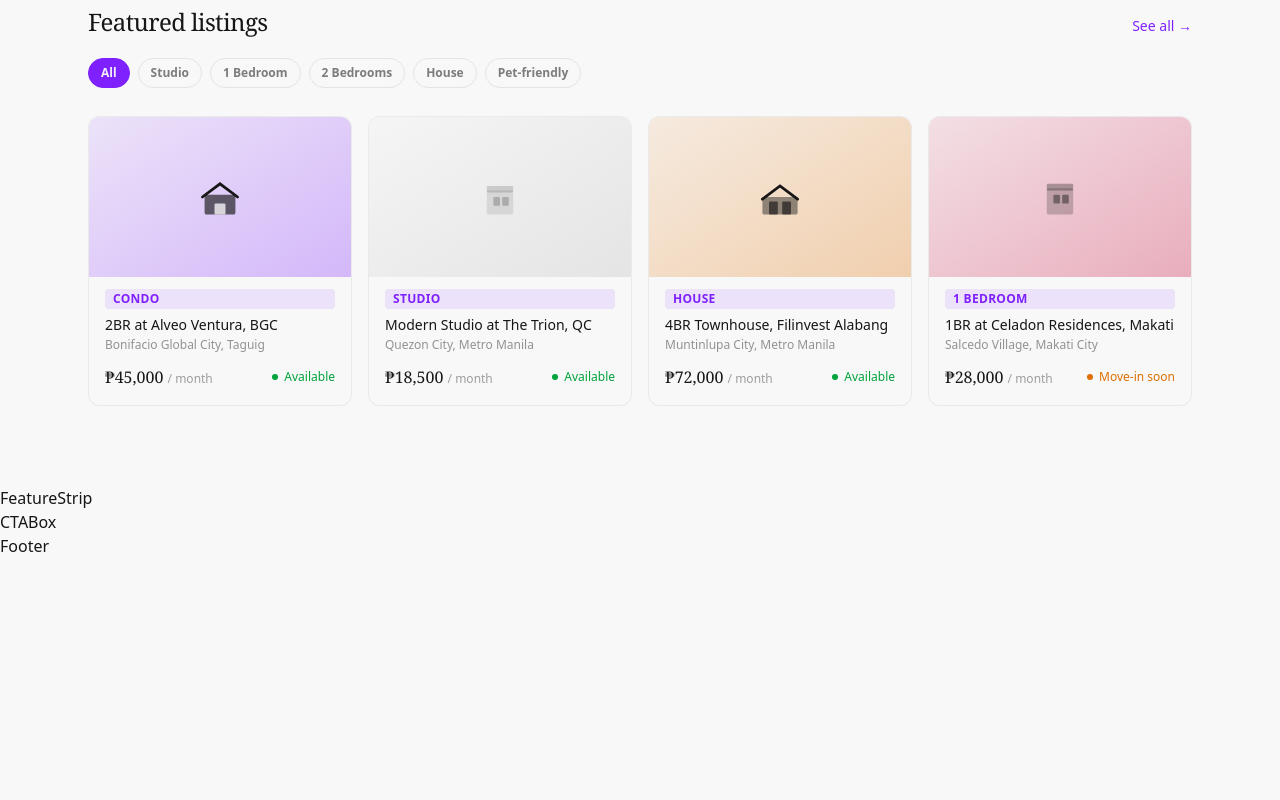
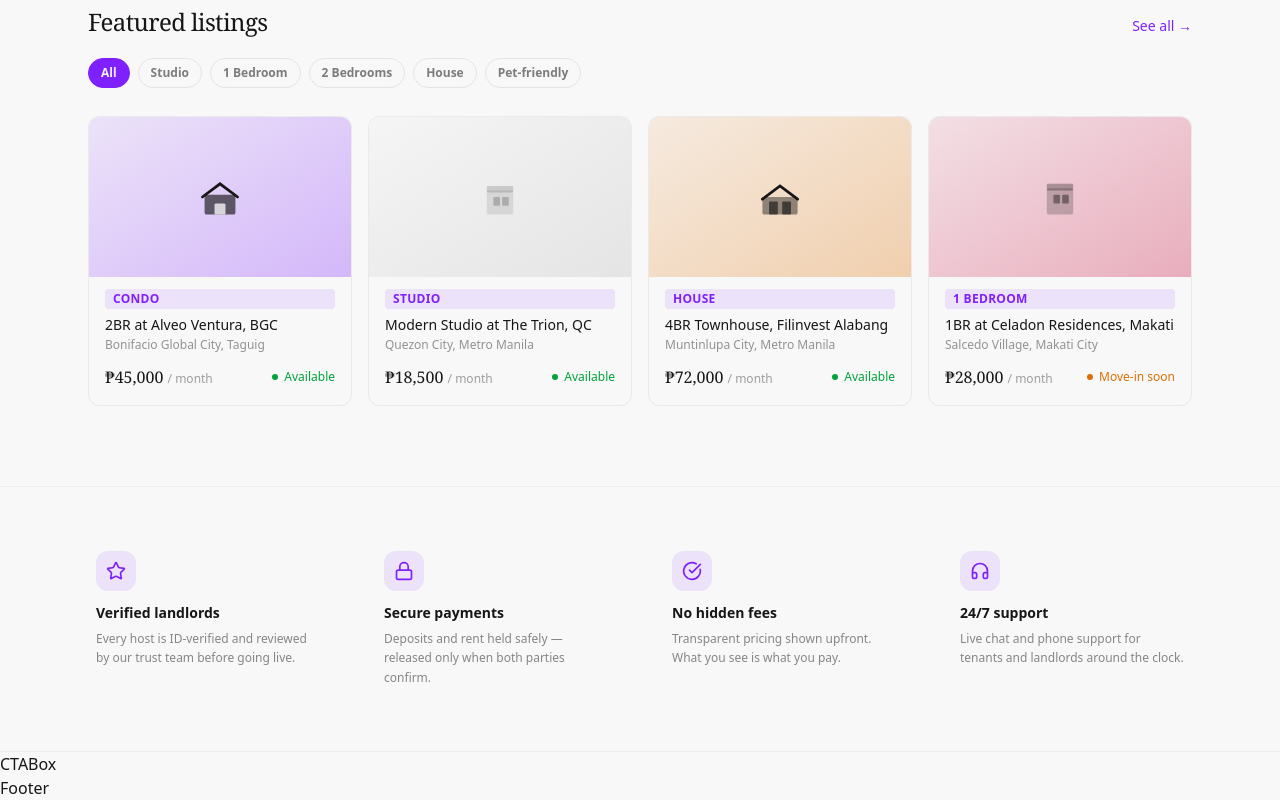
Before and after one commit to johnmarkfrncsc/Renting-App, a React (Vite) app in the folder frontend/: page / in a window 1280 px wide. Shown: the part 519-1319 px from the top of the page. Before the commit the page ends 1077 px from the top, so only its background shows below. Built offline with nearby package versions, Linux system fonts and the light colour scheme; no server answers; sample sign-in values are in the browser's storage.

Commit message:
feat: add FeaturesStrip component with separated data layer

```diff
--- a/frontend/src/components/landing/feature/FeatureStrip.jsx
+++ b/frontend/src/components/landing/feature/FeatureStrip.jsx
@@ -1,7 +1,33 @@
-import React from "react";
+import featureStripData from "./data/featureStripData";
 
 const FeatureStrip = () => {
-  return <div>FeatureStrip</div>;
+  return (
+    <div className="bg-base-100 border-t border-b border-base-300/60 py-14 md:py-16 px-5 md:px-6">
+      <div className="max-w-6xl mx-auto flex flex-wrap gap-10 md:gap-0">
+        {featureStripData.map((feature) => {
+          const Icon = feature.icon;
+          return (
+            <div
+              key={feature.id}
+              className="w-full sm:w-1/2 lg:w-1/4 md:px-6 lg:px-8"
+            >
+              <div className="w-10 h-10 rounded-xl bg-primary/10 flex items-center justify-center mb-3">
+                <Icon size={20} className="text-primary" />
+              </div>
+
+              <div className="text-sm font-semibold mb-1.5">
+                {feature.title}
+              </div>
+
+              <p className="text-xs font-light leading-relaxed text-base-content/50">
+                {feature.description}
+              </p>
+            </div>
+          );
+        })}
+      </div>
+    </div>
+  );
 };
 
 export default FeatureStrip;
--- /dev/null
+++ b/frontend/src/components/landing/feature/data/featureStripData.js
@@ -0,0 +1,34 @@
+import { Star, Lock, CheckCircle, HeadphonesIcon } from "lucide-react";
+
+const featureStripData = [
+  {
+    id: 1,
+    title: "Verified landlords",
+    description:
+      "Every host is ID-verified and reviewed by our trust team before going live.",
+    icon: Star,
+  },
+  {
+    id: 2,
+    title: "Secure payments",
+    description:
+      "Deposits and rent held safely — released only when both parties confirm.",
+    icon: Lock,
+  },
+  {
+    id: 3,
+    title: "No hidden fees",
+    description:
+      "Transparent pricing shown upfront. What you see is what you pay.",
+    icon: CheckCircle,
+  },
+  {
+    id: 4,
+    title: "24/7 support",
+    description:
+      "Live chat and phone support for tenants and landlords around the clock.",
+    icon: HeadphonesIcon,
+  },
+];
+
+export default featureStripData;
```
